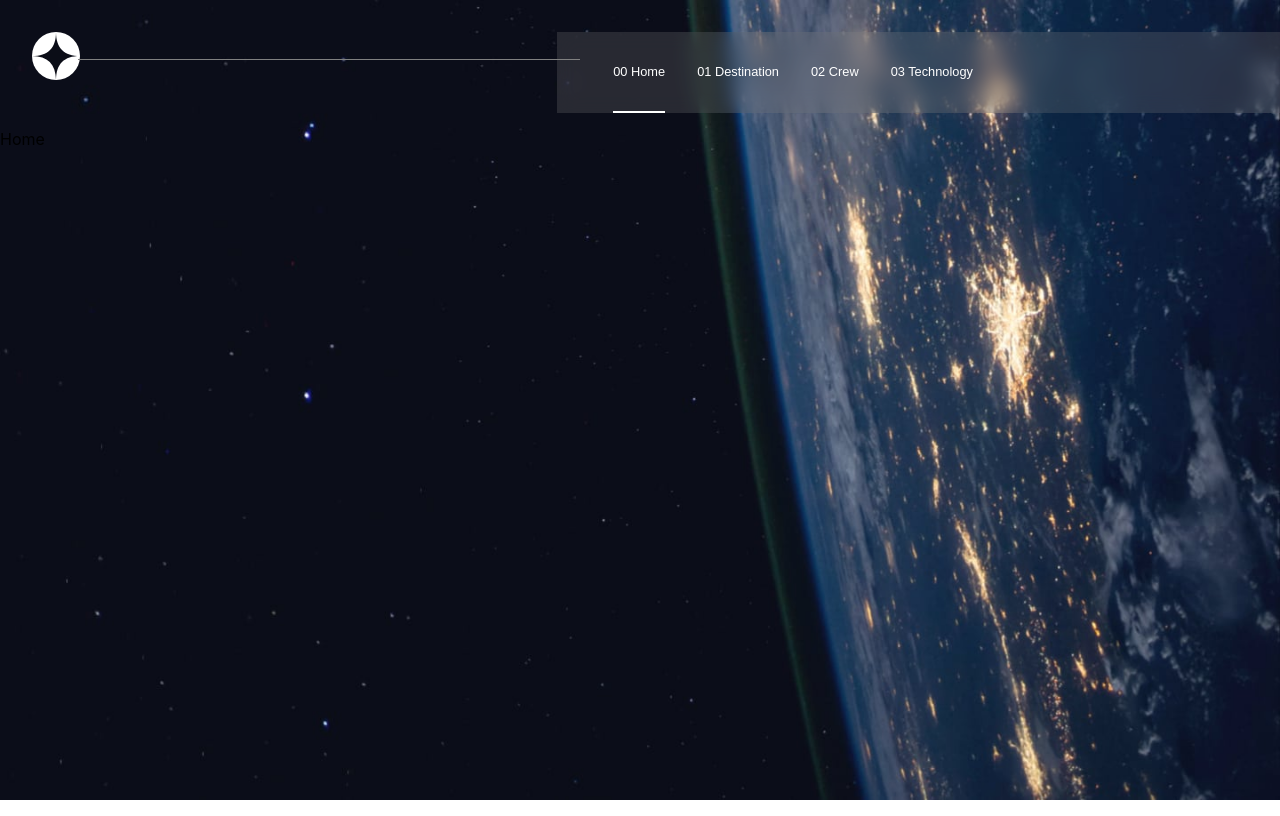
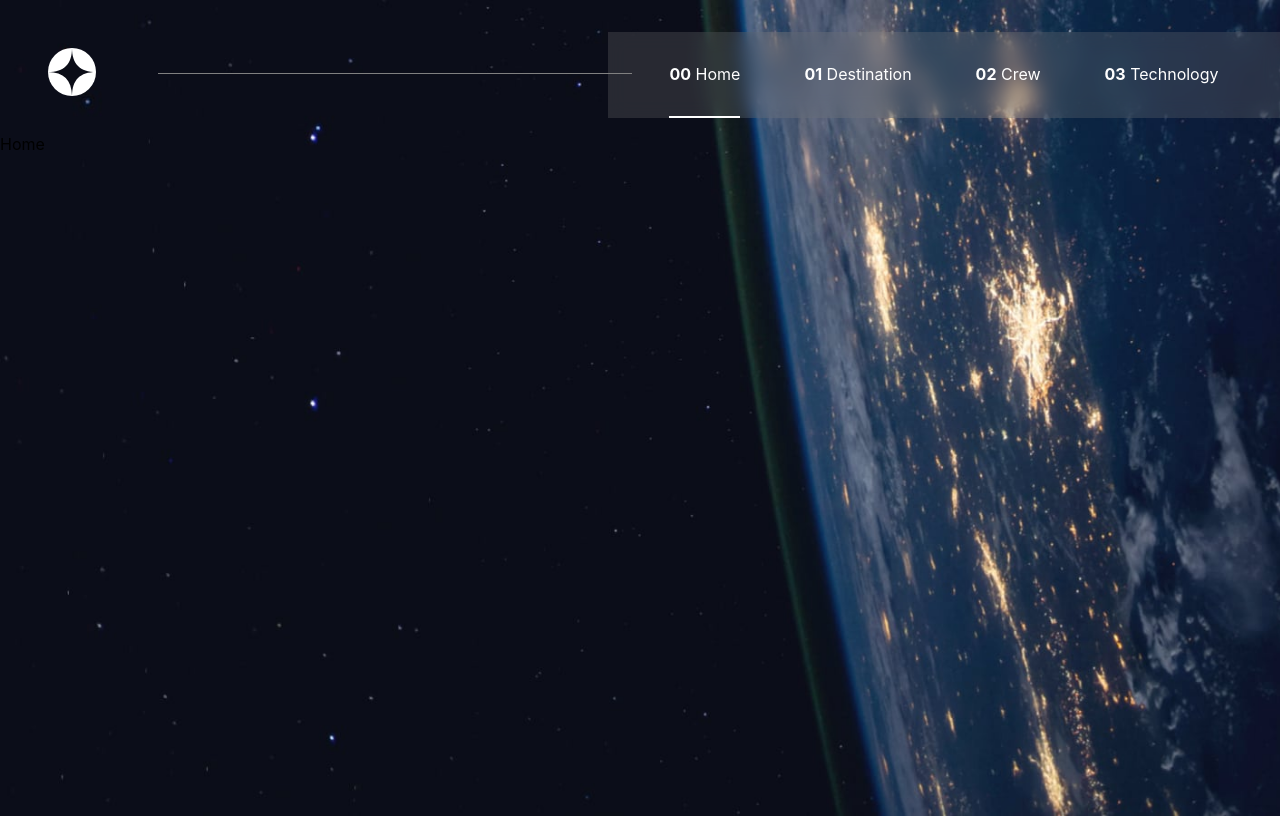
Before and after one commit to WilliamLa59/WebMockups, a React (Create React App) app in the folder space-tourism-website-challange/: page / in a window 1280 px wide. Built offline with nearby package versions, Linux system fonts and the light colour scheme.

Commit message:
navbar complete for desktop res

```diff
--- a/space-tourism-website-challange/src/components/Navbar.jsx
+++ b/space-tourism-website-challange/src/components/Navbar.jsx
@@ -32,19 +32,19 @@ export const Navbar = () => {
             </div>
             <li>
                 <Link to="/" style={currentRoute === "/" ? {borderBottom: "2px solid white", backgroundImage: "../assets/home/background-home-desktop.jpg"} :{borderBottom: "2px solid transparent"}}
-                    onClick={() => setCurrentRoute('/')}>00 Home</Link>
+                    onClick={() => setCurrentRoute('/')}><span>00</span> Home</Link>
             </li>
             <li>
                 <Link to="/destination"  style={currentRoute === "/destination" ? {borderBottom: "2px solid white"} :{borderBottom: "2px solid transparent"}}
-                    onClick={() => setCurrentRoute('/destination')}>01 Destination</Link>
+                    onClick={() => setCurrentRoute('/destination')}><span>01</span> Destination</Link>
             </li>
             <li>
                 <Link to="/crew" style={currentRoute === "/crew" ? {borderBottom: "2px solid white"} :{borderBottom: "2px solid transparent"}}
-                    onClick={() => setCurrentRoute('/crew')}>02 Crew</Link>
+                    onClick={() => setCurrentRoute('/crew')}><span>02</span> Crew</Link>
             </li>
             <li>
                 <Link to="/technology" style={currentRoute === "/technology" ? {borderBottom: "2px solid white"} :{borderBottom: "2px solid transparent"}}
-                    onClick={() => setCurrentRoute('/technology')}>03 Technology</Link>
+                    onClick={() => setCurrentRoute('/technology')}><span>03</span> Technology</Link>
             </li>
             </ul>
     </header>
--- a/space-tourism-website-challange/src/index.css
+++ b/space-tourism-website-challange/src/index.css
@@ -23,23 +23,29 @@ code {
 header {
   display: flex;
   width: 100%;
+  margin-top: 1rem;
 }
 
 .logo {
   width: 50%;
   padding-left: 2rem;
   margin-top: 2rem;
+  margin-left: 1rem;
   position: relative;
+  /* margin-block-start: 1em;
+  margin-block-end: 1em; */
 }
 
 .logo hr {
-  width: 90%;
+  width: 80%;
   position: absolute;
   border: none;
   border-bottom: 1px solid gray;
   top: 20%;
   right: -4%;
   z-index: 4;
+  /* margin-block-start: 0;
+  margin-block-end: 0; */
 }
 
 .bars-navbar {
@@ -49,10 +55,12 @@ header {
 .navbar {
   display: flex !important;
   list-style-type: none;
-  width: 65%;
+  width: 60%;
   background-color: #8080803f;
   backdrop-filter: blur(10px);
-  margin-top: 2rem;
+  /* margin-top: 2rem; */
+  padding-inline-start: 0%;
+  justify-content: center;
 }
 
 .navbar close {
@@ -60,14 +68,16 @@ header {
 }
 
 .navbar li a {
-  display: block;
+  display: inline-block;
   color: white;
-  margin: 0 1rem;
+  margin: 0 2rem;
   padding: 2rem 0;
   border-bottom: 2px solid transparent;
-  font-family: "Barlow Condensed", sans-serif;
   transition: 0.5s ease;
-  font-size: 1vw;
+}
+
+.navbar span {
+  font-weight: bold;
 }
 
 .navbar a:hover {
```
